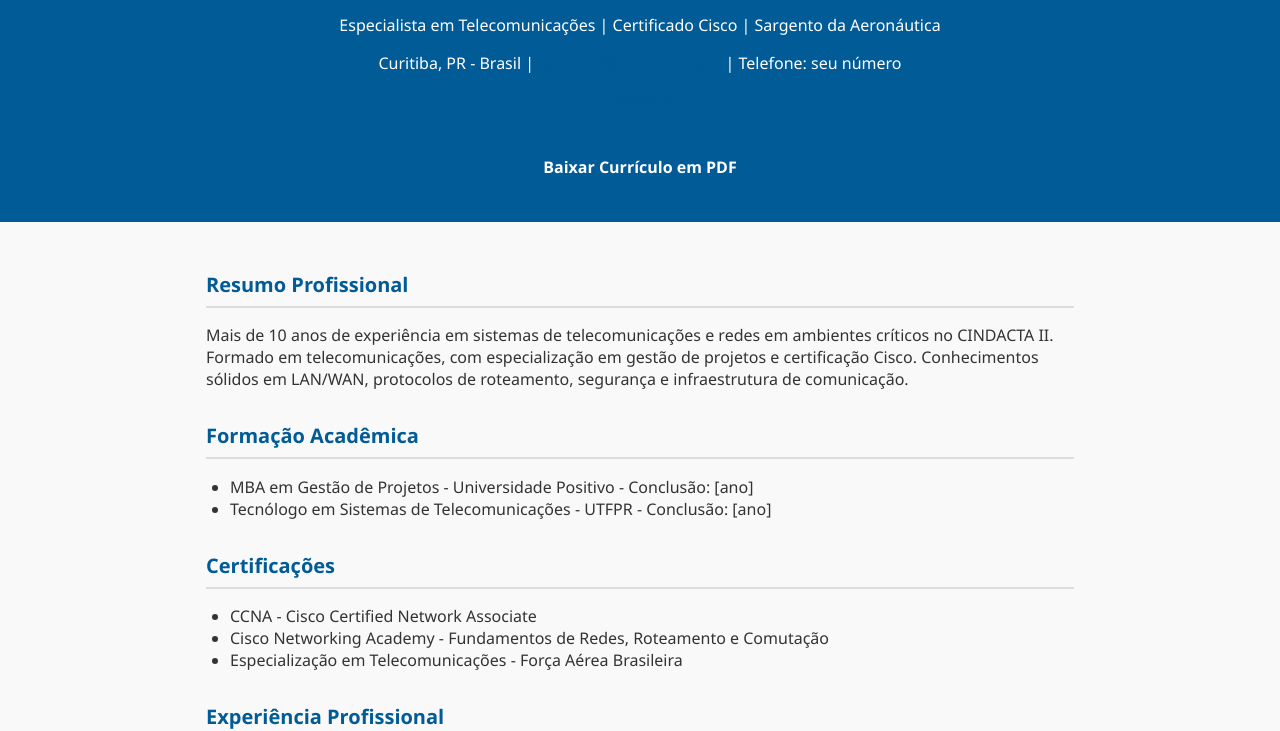
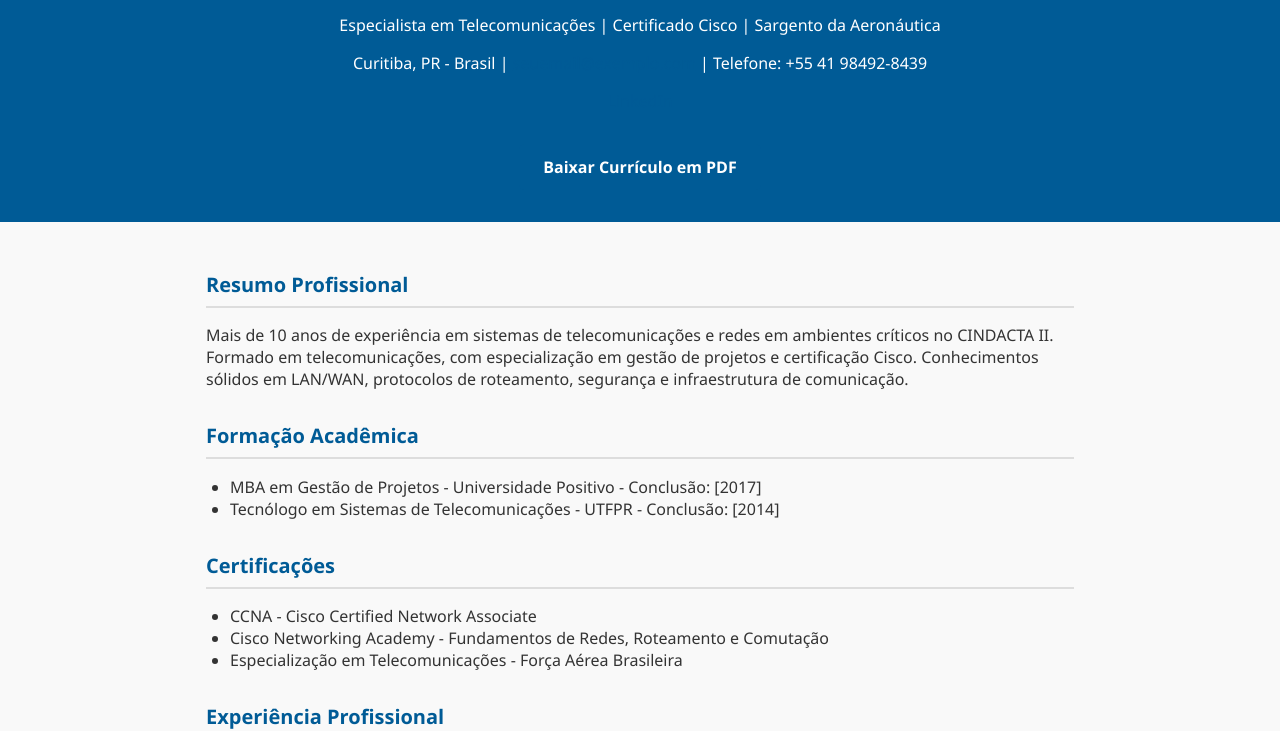
Before and after one commit to CarlosECRamos/curriculo-carlos, a plain HTML site: page index.html in a window 1280 px wide. Shown: the part 77-808 px from the top of the page. Drawn offline with Linux system fonts and the light colour scheme.

Commit message:
Update index.html

```diff
--- a/index.html
+++ b/index.html
@@ -79,7 +79,7 @@
   <header>
     <h1>Carlos Eduardo Conrado Ramos</h1>
     <p>Especialista em Telecomunicações | Certificado Cisco | Sargento da Aeronáutica</p>
-    <p>Curitiba, PR - Brasil | <a href="mailto:seuemail@exemplo.com">seuemail@exemplo.com</a> | Telefone: seu número</p>
+    <p>Curitiba, PR - Brasil | <a href="mailto:carlosecramos@gmail.com">seuemail@exemplo.com</a> | Telefone: +55 41 98492-8439</p>
     <p><a href="https://br.linkedin.com/in/carlos-eduardo-conrado-ramos-9a234237" target="_blank">LinkedIn</a></p>
     <a href="Curriculo_Carlos_Eduardo_Ramos_Telecom.pdf" class="download-btn" download>Baixar Currículo em PDF</a>
   </header>
@@ -93,8 +93,8 @@
     <section class="section">
       <h2>Formação Acadêmica</h2>
       <ul>
-        <li>MBA em Gestão de Projetos - Universidade Positivo - Conclusão: [ano]</li>
-        <li>Tecnólogo em Sistemas de Telecomunicações - UTFPR - Conclusão: [ano]</li>
+        <li>MBA em Gestão de Projetos - Universidade Positivo - Conclusão: [2017]</li>
+        <li>Tecnólogo em Sistemas de Telecomunicações - UTFPR - Conclusão: [2014]</li>
       </ul>
     </section>
 
```
